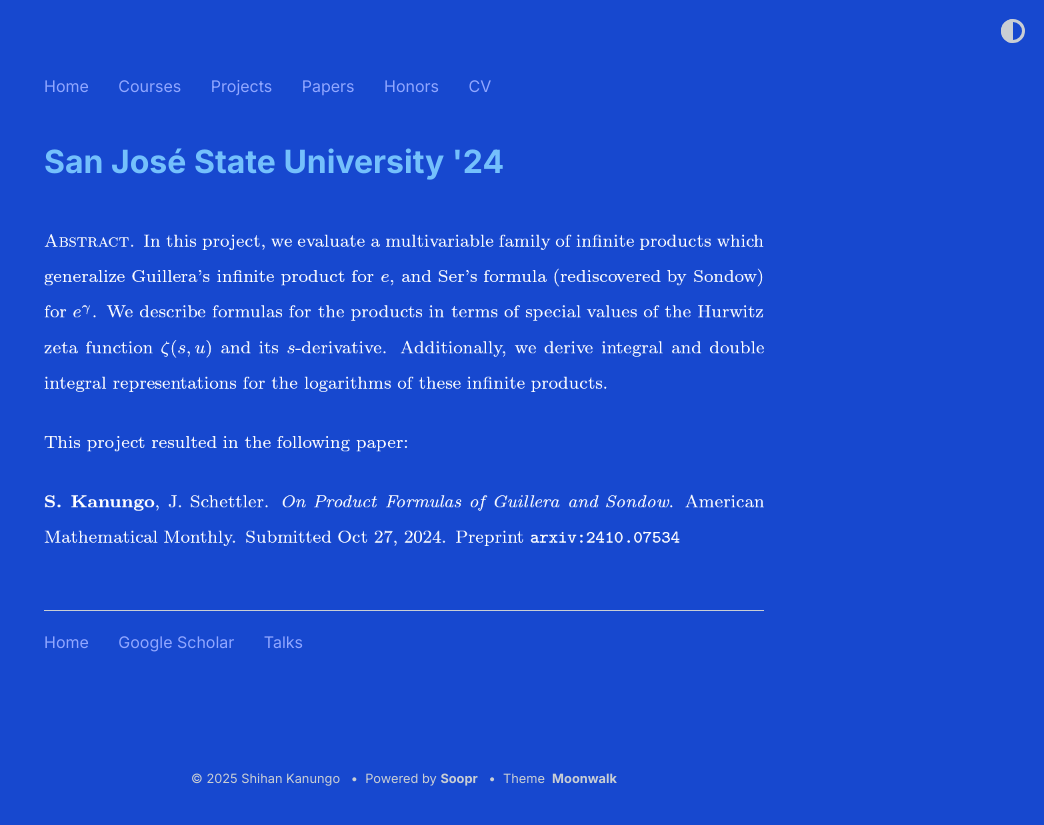
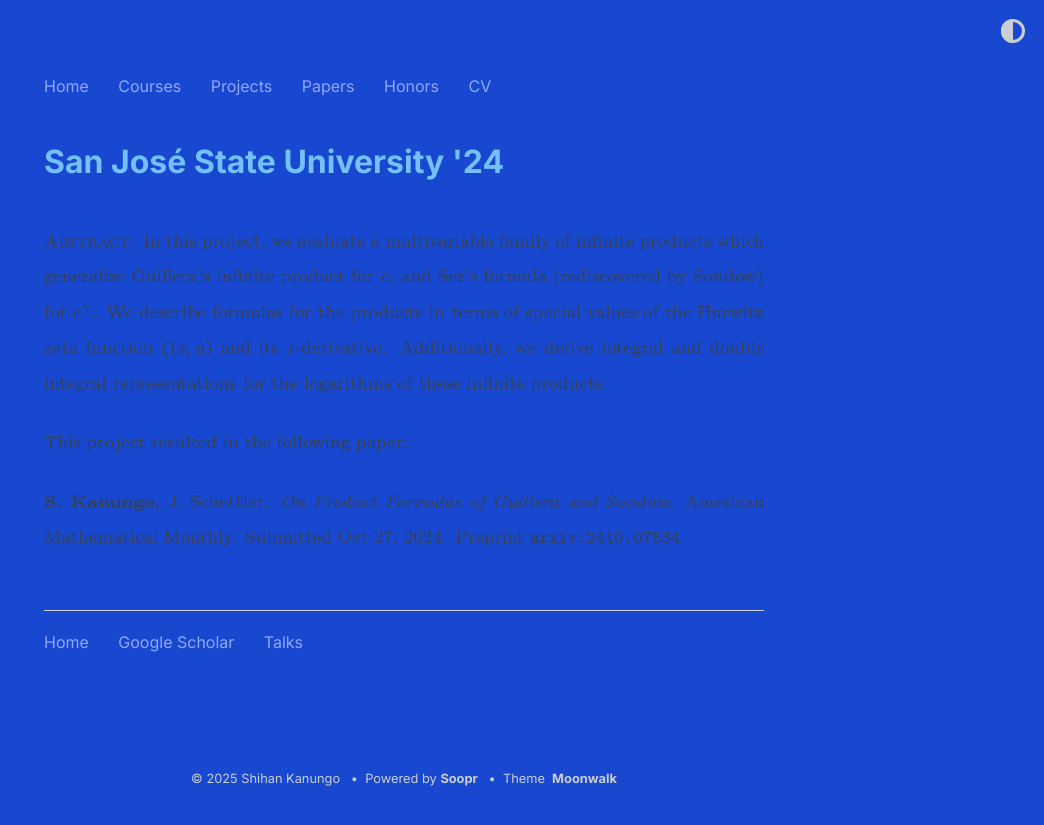
Before and after one commit to shihankanungo/shihankanungo.github.io, a Jekyll site: the page built from sjsu-24.md, in a window 1280 px wide. Shown: the top 825 px of the page, without its empty margins (236-1280 px from the left). Built offline with Jekyll 4.4.1, drawn with Linux system fonts in a browser that asks for light colours.

Commit message:
Update sjsu-24.md

```diff
--- a/sjsu-24.md
+++ b/sjsu-24.md
@@ -5,7 +5,7 @@ title: San José State University '24
 <br>
 <picture>
   <source media="(prefers-color-scheme: dark)"  srcset="sjsu-24.png">
-<!--   <source media="(prefers-color-scheme: light)"  srcset="sjsu-24-light.png"> -->
+  <source media="(prefers-color-scheme: light)"  srcset="sjsu-24-light.png">
   <img alt="abstract" src="sjsu-24.png">
 </picture>
 <br>
```
